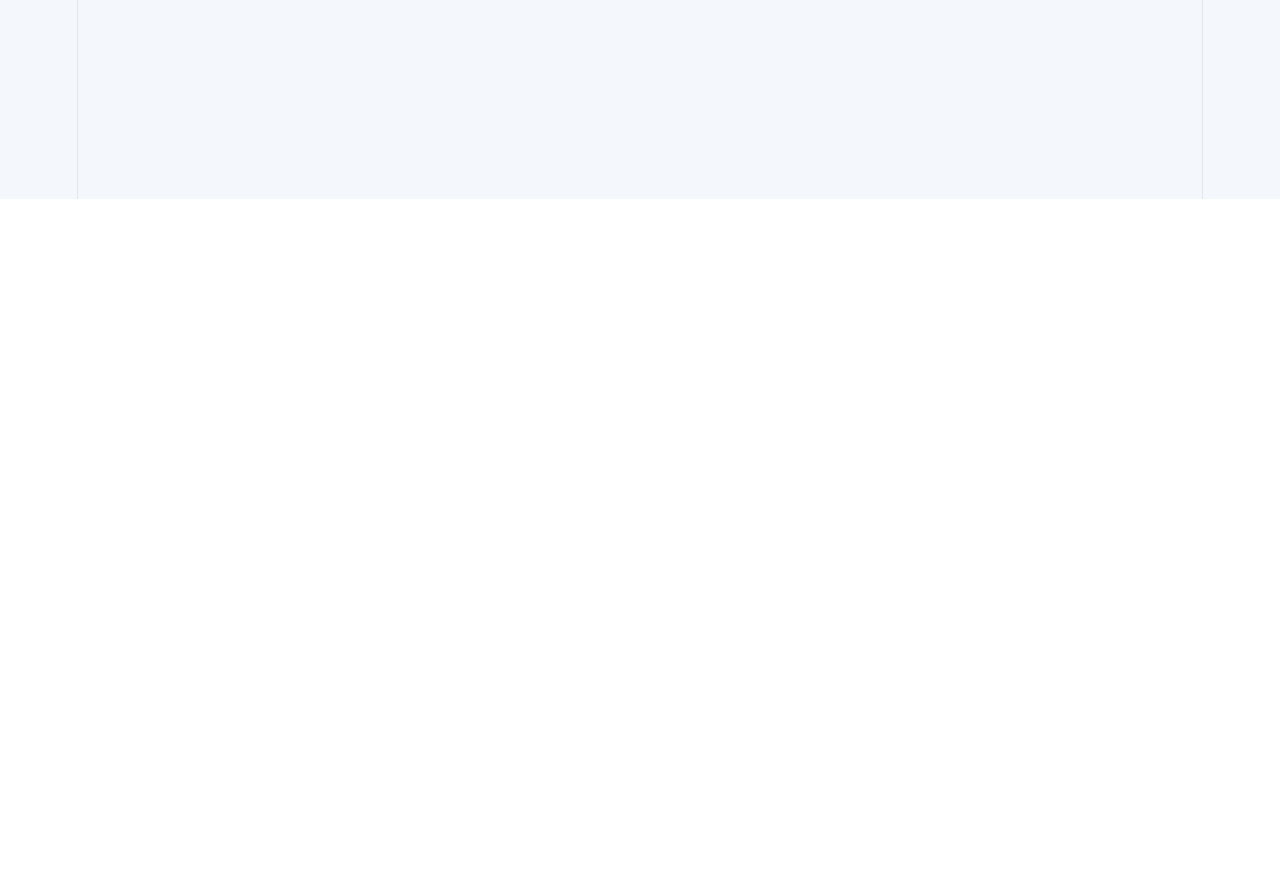
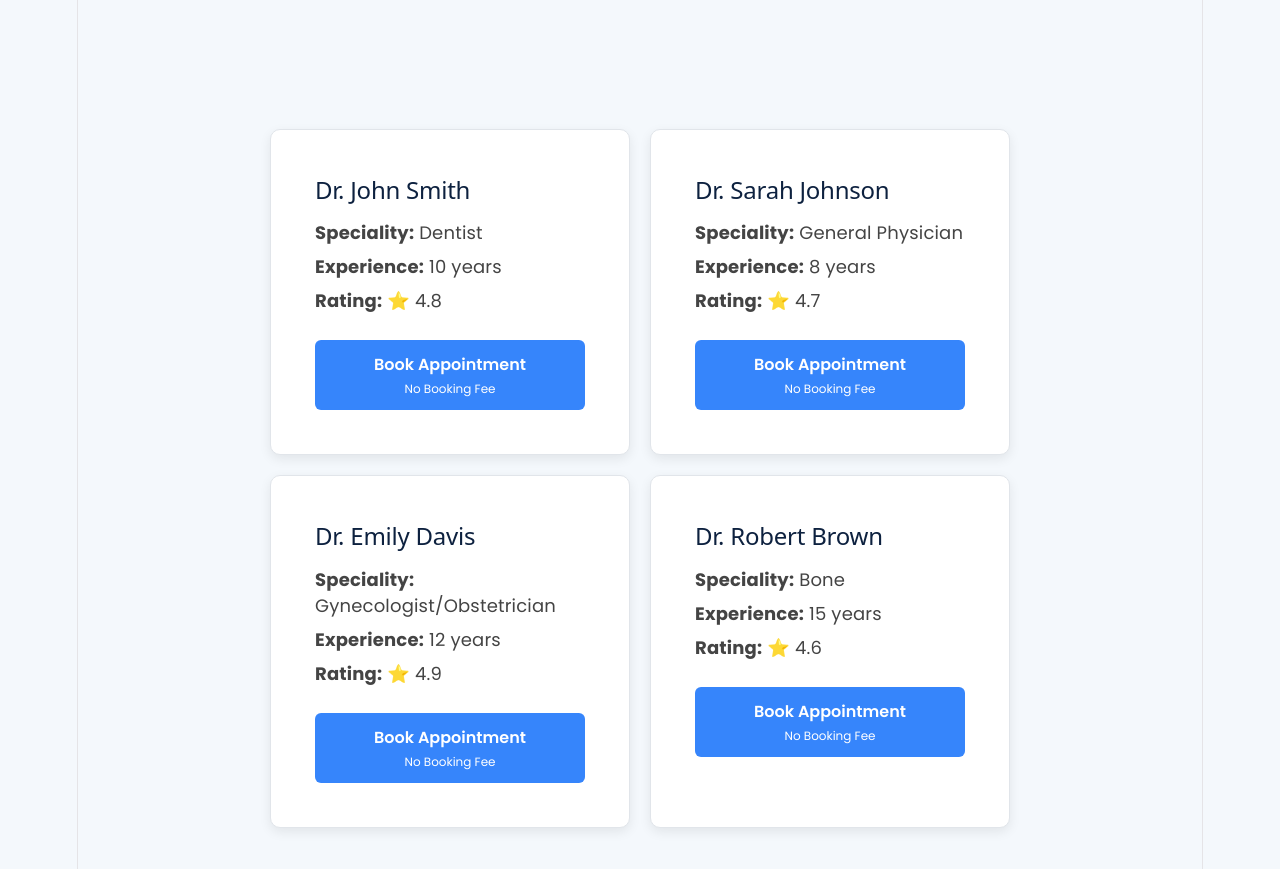
Before and after one commit to topsweb/med_appt, a React (Vite) app: page /find-doctor in a window 1280 px wide. Shown: the part 1040-1909 px from the top of the page. Before the commit the page ends 1239 px from the top, so only its background shows below. Built offline with nearby package versions, Linux system fonts and the light colour scheme.

Commit message:
Add doctor card component

```diff
--- /dev/null
+++ b/src/Components/DoctorCard/DoctorCard.css
@@ -0,0 +1,43 @@
+.doctor-card {
+    background-color: #ffffff;
+    border: 1px solid #e1e5ea;
+    border-radius: 10px;
+    padding: 24px;
+    box-shadow: 0 4px 12px rgba(0, 0, 0, 0.08);
+}
+
+.doctor-card-details-container h2 {
+    margin-top: 0;
+    margin-bottom: 15px;
+    color: #0d213f;
+}
+
+.doctor-card-details-container p {
+    margin: 8px 0;
+    color: #444444;
+}
+
+.book-appointment-btn {
+    width: 100%;
+    margin-top: 18px;
+    padding: 12px 20px;
+    background-color: #3685fb;
+    color: white;
+    border: none;
+    border-radius: 6px;
+    cursor: pointer;
+    font-size: 16px;
+}
+
+.book-appointment-btn:hover {
+    opacity: 0.9;
+}
+
+.book-appointment-btn div:first-child {
+    font-weight: 600;
+}
+
+.book-appointment-btn div:last-child {
+    margin-top: 3px;
+    font-size: 12px;
+}
--- /dev/null
+++ b/src/Components/DoctorCard/DoctorCard.jsx
@@ -0,0 +1,35 @@
+import React from "react";
+import "./DoctorCard.css";
+
+const DoctorCard = ({ name, speciality, experience, ratings }) => {
+    return (
+        <div className="doctor-card">
+            <div className="doctor-card-details-container">
+
+                <h2>{name}</h2>
+
+                <p>
+                    <strong>Speciality:</strong> {speciality}
+                </p>
+
+                <p>
+                    <strong>Experience:</strong> {experience}
+                </p>
+
+                <p>
+                    <strong>Rating:</strong> ⭐ {ratings}
+                </p>
+
+                <div>
+                    <button className="book-appointment-btn">
+                        <div>Book Appointment</div>
+                        <div>No Booking Fee</div>
+                    </button>
+                </div>
+
+            </div>
+        </div>
+    );
+};
+
+export default DoctorCard;
--- a/src/Components/FindDoctorSearch/FindDoctorSearch.css
+++ b/src/Components/FindDoctorSearch/FindDoctorSearch.css
@@ -64,3 +64,11 @@
     color: #777;
     cursor: default !important;
 }
+
+.doctor-cards-container {
+    display: grid;
+    grid-template-columns: repeat(auto-fit, minmax(250px, 1fr));
+    gap: 20px;
+    margin-top: 40px;
+    text-align: left;
+}
--- a/src/Components/FindDoctorSearch/FindDoctorSearch.jsx
+++ b/src/Components/FindDoctorSearch/FindDoctorSearch.jsx
@@ -1,5 +1,6 @@
 import React, { useState } from "react";
 import "./FindDoctorSearch.css";
+import DoctorCard from "../DoctorCard/DoctorCard";
 
 const specialties = [
     "Dentist",
@@ -7,7 +8,32 @@ const specialties = [
     "Gynecologist/Obstetrician",
     "General Physician"
 ];
-
+const doctors = [
+    {
+        name: "Dr. John Smith",
+        speciality: "Dentist",
+        experience: "10 years",
+        ratings: "4.8"
+    },
+    {
+        name: "Dr. Sarah Johnson",
+        speciality: "General Physician",
+        experience: "8 years",
+        ratings: "4.7"
+    },
+    {
+        name: "Dr. Emily Davis",
+        speciality: "Gynecologist/Obstetrician",
+        experience: "12 years",
+        ratings: "4.9"
+    },
+    {
+        name: "Dr. Robert Brown",
+        speciality: "Bone",
+        experience: "15 years",
+        ratings: "4.6"
+    }
+];
 const FindDoctorSearch = () => {
     const [searchTerm, setSearchTerm] = useState("");
     const [showSpecialties, setShowSpecialties] = useState(false);
@@ -15,6 +41,13 @@ const FindDoctorSearch = () => {
     const filteredSpecialties = specialties.filter((specialty) =>
         specialty.toLowerCase().includes(searchTerm.toLowerCase())
     );
+    const filteredDoctors = searchTerm
+    ? doctors.filter((doctor) =>
+          doctor.speciality
+              .toLowerCase()
+              .includes(searchTerm.toLowerCase())
+      )
+    : doctors;
 
     const handleSelect = (specialty) => {
         setSearchTerm(specialty);
@@ -65,6 +98,17 @@ const FindDoctorSearch = () => {
                     </ul>
                 )}
             </div>
+            <div className="doctor-cards-container">
+    {filteredDoctors.map((doctor) => (
+        <DoctorCard
+            key={doctor.name}
+            name={doctor.name}
+            speciality={doctor.speciality}
+            experience={doctor.experience}
+            ratings={doctor.ratings}
+        />
+    ))}
+</div>
         </div>
     );
 };
```
